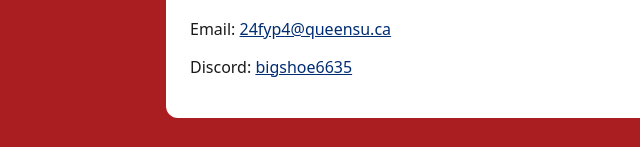
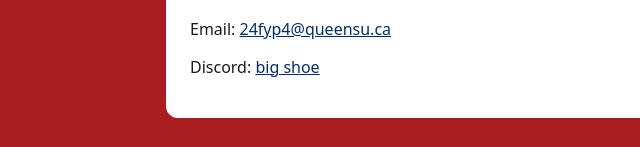
Before and after one commit to YangHsiu/queens-student-page, a plain HTML site: page index.html in a window 1280 px wide. Shown: the part 658-805 px from the top of the page, 0-640 px from the left. Drawn offline with Linux system fonts and the light colour scheme.

Commit message:
Update index.html
updated discord link

```diff
--- a/index.html
+++ b/index.html
@@ -37,7 +37,7 @@
       <!-- ====== CONTACT (update your links) ====== -->
       <h2>Contact</h2>
       <p>Email: <a href="mailto:24fyp4@queensu.ca">24fyp4@queensu.ca</a></p>
-      <p>Discord: <a href="discord.com/users/521992355507732481">bigshoe6635</a></p>
+      <p>Discord: <a href="https://discord.com/users/521992355507732481">big shoe</a></p>
     </main>
   </body>
 </html>
```
